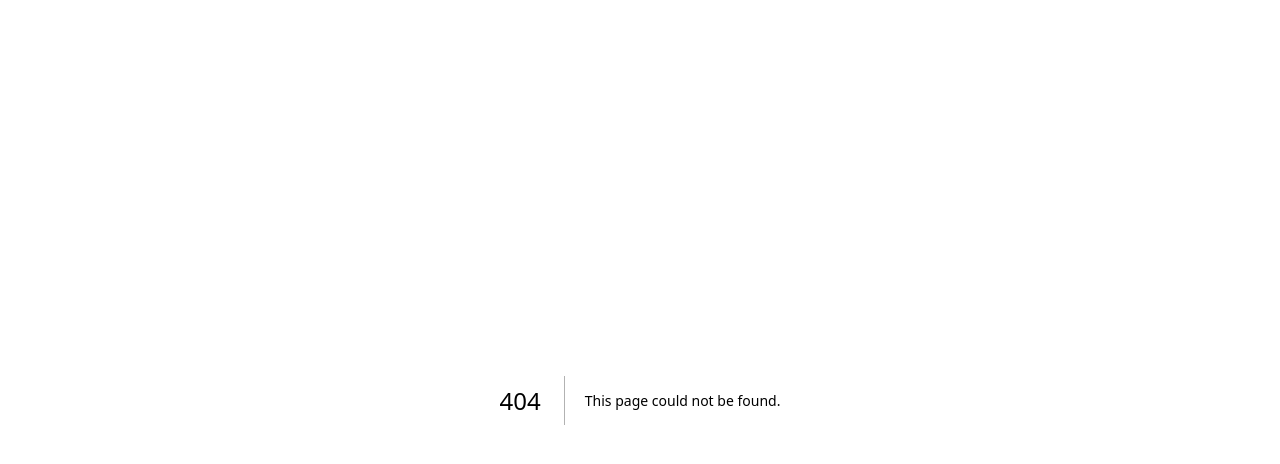
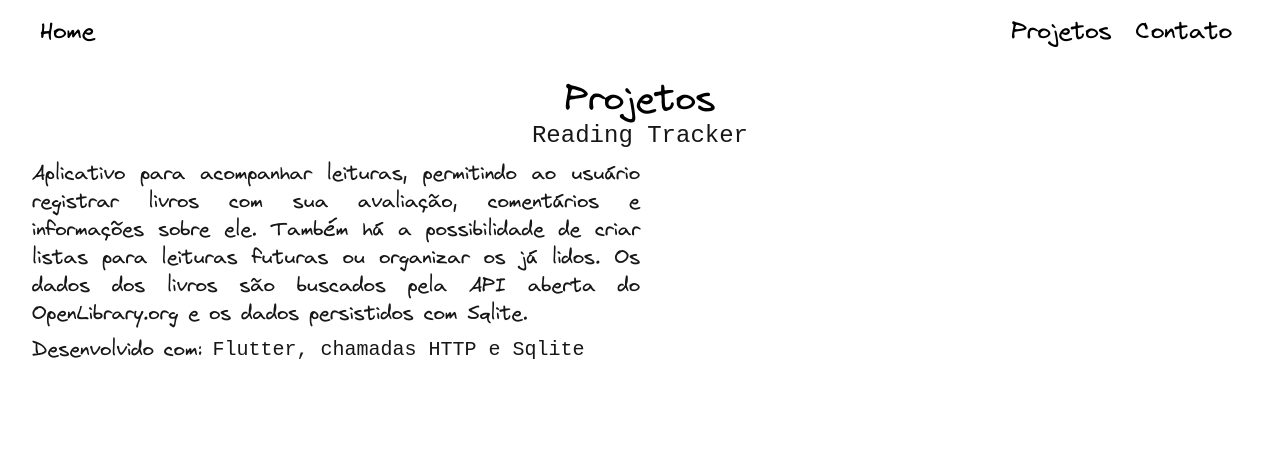
Before and after one commit to GuinterZaffalon/guinter-website, a Next.js app: page /projetos in a window 1280 px wide. Before the commit this address had no page. Shown: the top 464 px of the page. Built offline with nearby package versions, Linux system fonts and the light colour scheme.

Commit message:
ref e projetos

```diff
--- a/src/app/componentes/header.tsx
+++ b/src/app/componentes/header.tsx
@@ -6,7 +6,7 @@ export function Header() {
             </div>
             <div className="flex flex-row font-virgil text-black text-2xl gap-2">
                 <div className="mr-4">
-                    Projetos
+                     <a href="/projetos">Projetos</a>
                 </div>
                 <div className="mr-4">
                     Contato
--- /dev/null
+++ b/src/app/projetos/page.tsx
@@ -0,0 +1,23 @@
+import { Header } from "../componentes/header";
+
+export default function Projetos() {
+    return (
+        <div className="w-full min-h-screen bg-white px-4">
+            <Header />
+            <div className="flex items-center justify-center flex-col p-4">
+                <span className="font-virgil text-black text-4xl">Projetos</span>
+                <div className="flex flex-col w-full gap-2">
+                    <span className="text-2xl font-jetbrainsmono justify-center flex dark:text-black">Reading Tracker</span>
+                    <span className="text-xl font-virgil text-justify w-1/2 dark:text-black">
+                        Aplicativo para acompanhar leituras, permitindo ao
+                        usuário registrar livros com sua avaliação, comentários
+                        e informações sobre ele. Também há a possibilidade
+                        de criar listas para leituras futuras ou organizar os
+                        já lidos. Os dados dos livros são buscados pela API aberta do OpenLibrary.org e os dados persistidos com Sqlite.
+                    </span>
+                    <span className="text-xl font-virgil dark:text-black">Desenvolvido com: <span className="dark:text-black font-jetbrainsmono">Flutter, chamadas HTTP e Sqlite</span></span>
+                </div>
+            </div>
+        </div>
+    )
+}
```
